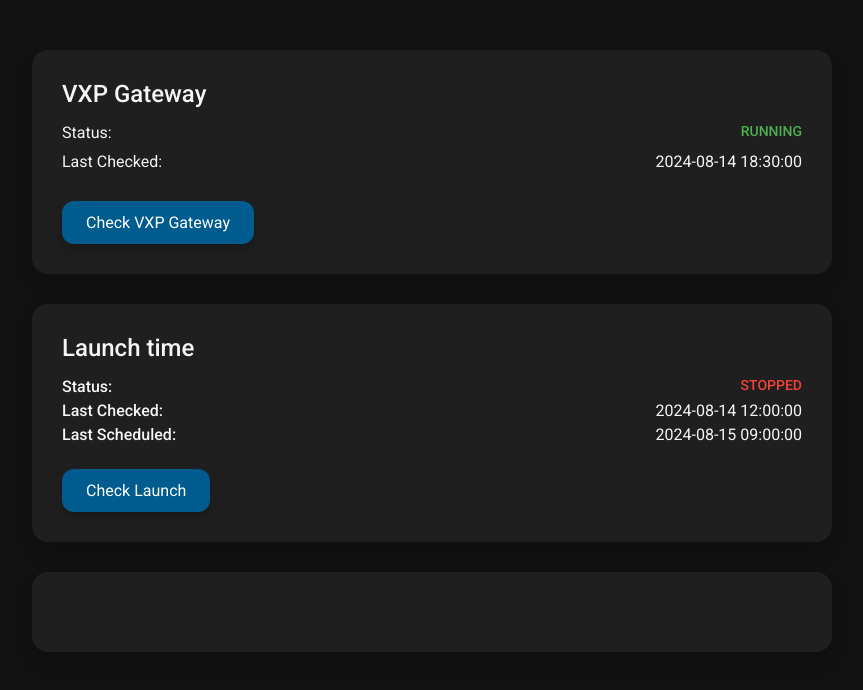
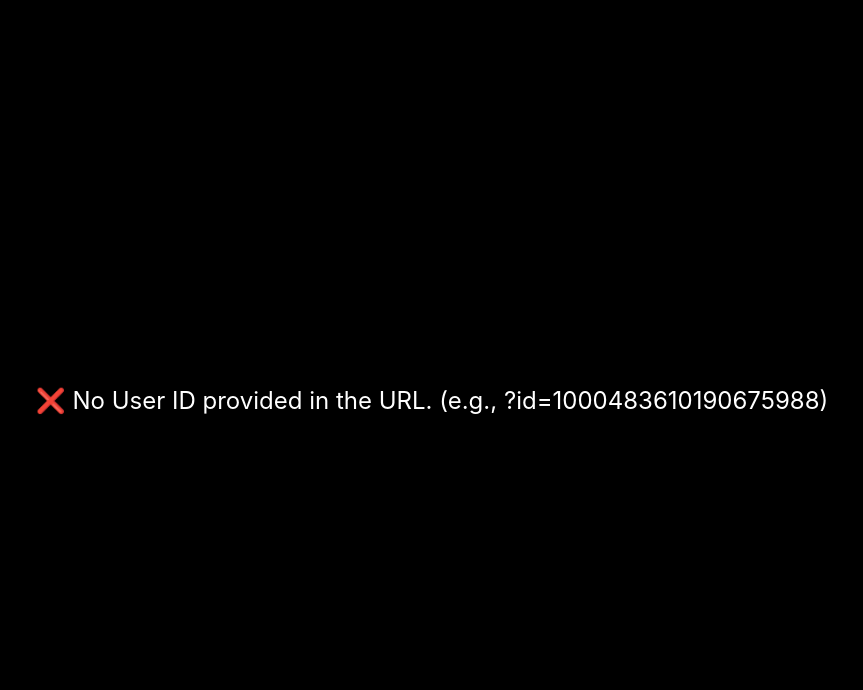
Before and after one commit to VXP-ui/VxpStatus, a plain HTML site: page index.html in a window 1280 px wide. Shown: the whole page, without its empty margins (208-1071 px from the left). Drawn offline with Linux system fonts and the light colour scheme.

Commit message:
Update index.html

```diff
--- a/index.html
+++ b/index.html
@@ -1,206 +1,113 @@
 <!DOCTYPE html>
 <html lang="en">
 <head>
-  <meta charset="UTF-8">
-  <meta name="viewport" content="width=device-width, initial-scale=1.0">
-  <title>VXP DATABASE</title>
-  <style>
-    /* Futuristic CSS styles */
-    body {
-      font-family: 'Roboto', sans-serif;
-      background-color: #121212;
-      color: #f5f5f5;
-      margin: 0;
-      padding: 0;
-    }
-
-    .container {
-      max-width: 800px;
-      margin: 0 auto;
-      padding: 50px 20px;
-    }
-
-    .card {
-      background-color: #1f1f1f;
-      border-radius: 16px;
-      box-shadow: 0 10px 20px rgba(0, 0, 0, 0.2);
-      padding: 30px;
-      margin-bottom: 30px;
-    }
-
-    .card h2 {
-      font-size: 24px;
-      font-weight: 500;
-      margin-top: 0;
-      margin-bottom: 15px;
-    }
-
-    .status {
-      font-weight: 500;
-      text-transform: uppercase;
-      font-size: 14px;
-    }
-
-    .running {
-      color: #4caf50;
-    }
-
-    .stopped {
-      color: #f44336;
-    }
-
-    .btn {
-      background-color: #005b8f;
-      color: #fff;
-      border: none;
-      padding: 12px 24px;
-      font-size: 16px;
-      font-family: 'Roboto', sans-serif;
-      cursor: pointer;
-      border-radius: 12px;
-      transition: background-color 0.3s;
-      box-shadow: 0 6px 12px rgba(0, 0, 0, 0.2);
-      margin-top: 20px;
-    }
-
-    .btn:hover {
-      background-color: #003e61;
-    }
-
-    #message-text {
-      font-size: 16px;
-      margin-top: 20px;
-      color: #9e9e9e;
-    }
-
-    .info-row {
-      display: flex;
-      justify-content: space-between;
-      margin-bottom: 10px;
-    }
-
-    .info-row p {
-      margin: 0;
-    }
-
-    .launch-time-container {
-      display: flex;
-      flex-direction: column;
-      align-items: flex-end;
-    }
-
-    .launch-time-row {
-      display: flex;
-      justify-content: space-between;
-      width: 100%;
-      margin-bottom: 5px;
-    }
-
-    .launch-time-row p {
-      margin: 0;
-    }
-
-    .launch-time-label {
-      font-weight: 500;
-    }
-  </style>
-  <link href="https://fonts.googleapis.com/css2?family=Roboto:wght@400;500;700&display=swap" rel="stylesheet">
+    <meta charset="UTF-8">
+    <meta name="viewport" content="width=device-width, initial-scale=1.0">
+    <title>User Profile</title>
+    <style>
+        :root {
+            --glow-color: #7289da;
+            --glow-strength: 10px;
+            --text-color: #ffffff;
+        }
+        body, html { margin: 0; padding: 0; width: 100%; height: 100%; overflow: hidden; background-color: #000; font-family: 'Inter', sans-serif; }
+        #background-container { position: fixed; top: 0; left: 0; width: 100%; height: 100%; z-index: -1; }
+        #background-container video { width: 100%; height: 100%; object-fit: cover; }
+        .overlay { position: fixed; top: 0; left: 0; width: 100%; height: 100%; background: rgba(0, 0, 0, 0.5); backdrop-filter: blur(2px); }
+        .profile-card { display: flex; flex-direction: column; align-items: center; justify-content: center; height: 100%; text-align: center; position: relative; z-index: 1; padding: 20px; box-sizing: border-box; opacity: 0; transition: opacity 1s ease; }
+        .profile-card.loaded { opacity: 1; }
+        .avatar { width: 128px; height: 128px; border-radius: 50%; border: 3px solid var(--glow-color); box-shadow: 0 0 20px var(--glow-color); margin-bottom: 20px; }
+        .username { font-size: 3em; font-weight: 700; color: var(--text-color); text-shadow: 0 0 var(--glow-strength) var(--glow-color); margin: 0; }
+        .bio { font-size: 1.1em; color: #d1d1d1; max-width: 500px; margin-top: 10px; text-shadow: 0 0 5px rgba(0,0,0,0.7); }
+        .links { margin-top: 25px; display: flex; gap: 25px; }
+        .links a { color: var(--text-color); text-decoration: none; transition: transform 0.3s ease, filter 0.3s ease; }
+        .links a:hover { transform: scale(1.1); filter: drop-shadow(0 0 8px var(--glow-color)); }
+        .links svg { width: 32px; height: 32px; }
+        .status-message { color: #fff; font-size: 1.5em; }
+    </style>
 </head>
 <body>
-  <div class="container">
-    <div class="card">
-      <h2>VXP Gateway</h2>
-      <div class="info-row">
-        <p>Status:</p>
-        <p id="vpn-status" class="status running">Running</p>
-      </div>
-      <div class="info-row">
-        <p>Last Checked:</p>
-        <p id="vpn-last-check">2024-08-14 18:30:00</p>
-      </div>
-      <button class="btn" onclick="checkVPNGateway(event)">Check VXP Gateway</button>
+    <div id="background-container">
+        <video id="bg-video" autoplay muted loop playsinline></video>
     </div>
+    <div class="overlay"></div>
 
-    <div class="card">
-      <h2>Launch time</h2>
-      <div class="launch-time-container">
-        <div class="launch-time-row">
-          <p class="launch-time-label">Status:</p>
-          <p id="script-status" class="status stopped">Stopped</p>
-        </div>
-        <div class="launch-time-row">
-          <p class="launch-time-label">Last Checked:</p>
-          <p id="script-last-check">2024-08-14 12:00:00</p>
-        </div>
-        <div class="launch-time-row">
-          <p class="launch-time-label">Last Scheduled:</p>
-          <p id="script-last-scheduled">2024-08-15 09:00:00</p>
-        </div>
-      </div>
-      <button class="btn" onclick="checkScriptHealth(event)">Check Launch</button>
-    </div>
+    <main id="profile-card" class="profile-card">
+        <!-- Content will be populated by JavaScript -->
+        <div id="status-message" class="status-message">Loading Profile...</div>
+    </main>
 
-    <div class="card">
-      <p id="message-text"></p>
-    </div>
-  </div>
+    <script>
+        const icons = {
+            discord: `<svg viewBox="0 0 24 24" fill="currentColor"><path d="M20.22,4.31H3.78A1.78,1.78,0,0,0,2,6.09V17.91A1.78,1.78,0,0,0,3.78,19.69h13L22,22V6.09A1.78,1.78,0,0,0,20.22,4.31ZM8.63,14.59a1.59,1.59,0,1,1,1.59-1.59A1.59,1.59,0,0,1,8.63,14.59Zm6.74,0a1.59,1.59,0,1,1,1.59-1.59A1.59,1.59,0,0,1,15.37,14.59Z"/></svg>`,
+            paypal: `<svg viewBox="0 0 24 24" fill="currentColor"><path d="M3.204,6.723l2.67-0.013c0.169-1.049,0.852-1.92,2.004-1.92c1.33,0,1.905,0.6,1.905,1.446c0,0.59-0.282,1.036-0.812,1.382l-0.675,0.443c-0.858,0.562-1.229,1.219-1.229,2.002v0.121h3.333c0-0.658,0.283-1.093,0.83-1.424l0.627-0.378c0.822-0.495,1.213-1.144,1.213-1.944c0-1.37-1.118-2.31-2.923-2.31c-1.836,0-2.84,0.95-3.111,2.599H3.204z M17.276,6.592c-0.375,0-0.6,0.141-0.702,0.45l-2.618,8.216h3.427l0.428-1.411h2.333l0.218,1.411h3.193l-2.4-8.666H17.276z M17.925,12.234l0.825-2.731l0.506,2.731H17.925z"/></svg>`,
+            tiktok: `<svg viewBox="0 0 24 24" fill="currentColor"><path d="M12.525.02c1.31-.02 2.61-.01 3.91-.02c.08 1.53.63 3.09 1.75 4.17c1.12 1.11 2.7 1.65 4.3 1.71c.02 1.31.01 2.61.02 3.91c-1.53-.05-3.09-.6-4.17-1.73c-1.11-1.12-1.65-2.7-1.71-4.3zM10.125 7.625c.02 1.31.01 2.61.02 3.91c-1.53-.05-3.09-.6-4.17-1.73C4.865 8.695 4.325 7.135 4.265 5.605c-1.31.02-2.61.01-3.91.02c.05 1.53.6 3.09 1.73 4.17c1.12 1.11 2.7 1.65 4.3 1.71c.02 1.31.01 2.61.02 3.91c-1.53-.05-3.09-.6-4.17-1.73c-1.11-1.12-1.65-2.7-1.71-4.3c-1.31.02-2.61.01-3.91.02c.05 1.53.6 3.09 1.73 4.17c1.12 1.11 2.7 1.65 4.3 1.71V24h3.91V.02h-3.91z"/></svg>`,
+            roblox: `<svg viewBox="0 0 24 24" fill="currentColor"><path d="M22.95 22.95L1.05 1.05 20.244 3.756l-2.7 16.491zM3.756 20.244l16.491-2.7L22.95 1.05 1.05 22.95z"/></svg>`,
+            custom: `<svg viewBox="0 0 24 24" fill="currentColor"><path d="M10.59 13.41c.41.39.41 1.02 0 1.41-.39.39-1.02.39-1.41 0a.996.996 0 0 1 0-1.41c.39-.39 1.03-.39 1.41 0zM14.83 14.83c-.39-.39-.39-1.02 0-1.41.39-.39 1.02-.39 1.41 0 .39.39.39 1.02 0 1.41-.39.39-1.02.39-1.41 0zM12 2C6.48 2 2 6.48 2 12s4.48 10 10 10 10-4.48 10-10S17.52 2 12 2zm0 18c-4.41 0-8-3.59-8-8s3.59-8 8-8 8 3.59 8 8-3.59 8-8 8z"/></svg>`
+        };
 
-  <script>
-    let vpnClickCount = 0;
-    let scriptClickCount = 0;
-    let cooldownActive = false;
+        function renderProfile(data) {
+            const card = document.getElementById('profile-card');
+            const videoEl = document.getElementById('bg-video');
 
-    function checkVPNGateway(event) {
-      // (existing VPNGateway check function)
-    }
+            document.documentElement.style.setProperty('--glow-color', data.glowColor || '#7289da');
+            document.title = `${data.username}'s Profile`;
 
-    function checkScriptHealth(event) {
-      if (cooldownActive) {
-        showMessage("Please wait a moment before trying again.");
-        return;
-      }
+            videoEl.src = data.backgroundUrl;
+            videoEl.poster = data.backgroundPoster || '';
 
-      scriptClickCount++;
-      if (scriptClickCount > 8) {
-        showMessage("Slow down! The system needs a break.");
-        return;
-      }
+            card.innerHTML = `
+                <img src="${data.avatarUrl}" class="avatar" alt="User Avatar">
+                <h1 class="username">${data.username}</h1>
+                <p class="bio">${data.bio || ''}</p>
+                <div id="links" class="links"></div>
+            `;
 
-      // Update the last check time and status
-      document.getElementById('script-last-check').textContent = formatDate(new Date());
-      document.getElementById('script-status').textContent = 'Running';
-      document.getElementById('script-status').classList.remove('stopped');
-      document.getElementById('script-status').classList.add('running');
+            const linksContainer = document.getElementById('links');
+            for (const [key, url] of Object.entries(data.links || {})) {
+                if (url) {
+                    const link = document.createElement('a');
+                    link.href = url;
+                    link.target = '_blank';
+                    link.innerHTML = icons[key] || icons['custom'];
+                    linksContainer.appendChild(link);
+                }
+            }
+            card.classList.add('loaded');
+        }
 
-      // Randomly set the status to stopped after 5 seconds
-      setTimeout(() => {
-        document.getElementById('script-status').textContent = 'Stopped';
-        document.getElementById('script-status').classList.remove('running');
-        document.getElementById('script-status').classList.add('stopped');
-      }, 5000);
+        function renderError(message) {
+            const card = document.getElementById('profile-card');
+            card.innerHTML = `<div class="status-message">❌ ${message}</div>`;
+            card.classList.add('loaded');
+        }
 
-      // Play the "ding" sound effect
-      playDingSound();
+        document.addEventListener('DOMContentLoaded', async () => {
+            const params = new URLSearchParams(window.location.search);
+            const userId = params.get('id');
 
-      // Activate the cooldown
-      cooldownActive = true;
-      setTimeout(() => {
-        cooldownActive = false;
-      }, 10000);
-    }
+            if (!userId) {
+                return renderError("No User ID provided in the URL. (e.g., ?id=1000483610190675988)");
+            }
 
-    function formatDate(date) {
-      // Date formatting code
-      return date.toLocaleString();
-    }
+            try {
+                // This is the API endpoint you need to create on your bot's backend.
+                // It must be accessible from the public internet.
+                const response = await fetch(`https://your-bot-api-url.com/profile/${userId}`);
 
-    function showMessage(message) {
-      document.getElementById('message-text').textContent = message;
-    }
+                if (!response.ok) {
+                    const errorData = await response.json();
+                    throw new Error(errorData.message || `User not found or has no profile.`);
+                }
 
-    function playDingSound() {
-      // (existing playDingSound function)
-    }
-  </script>
+                const profileData = await response.json();
+                renderProfile(profileData);
+
+            } catch (error) {
+                console.error("Failed to fetch profile data:", error);
+                renderError(error.message);
+            }
+        });
+    </script>
 </body>
 </html>
```
